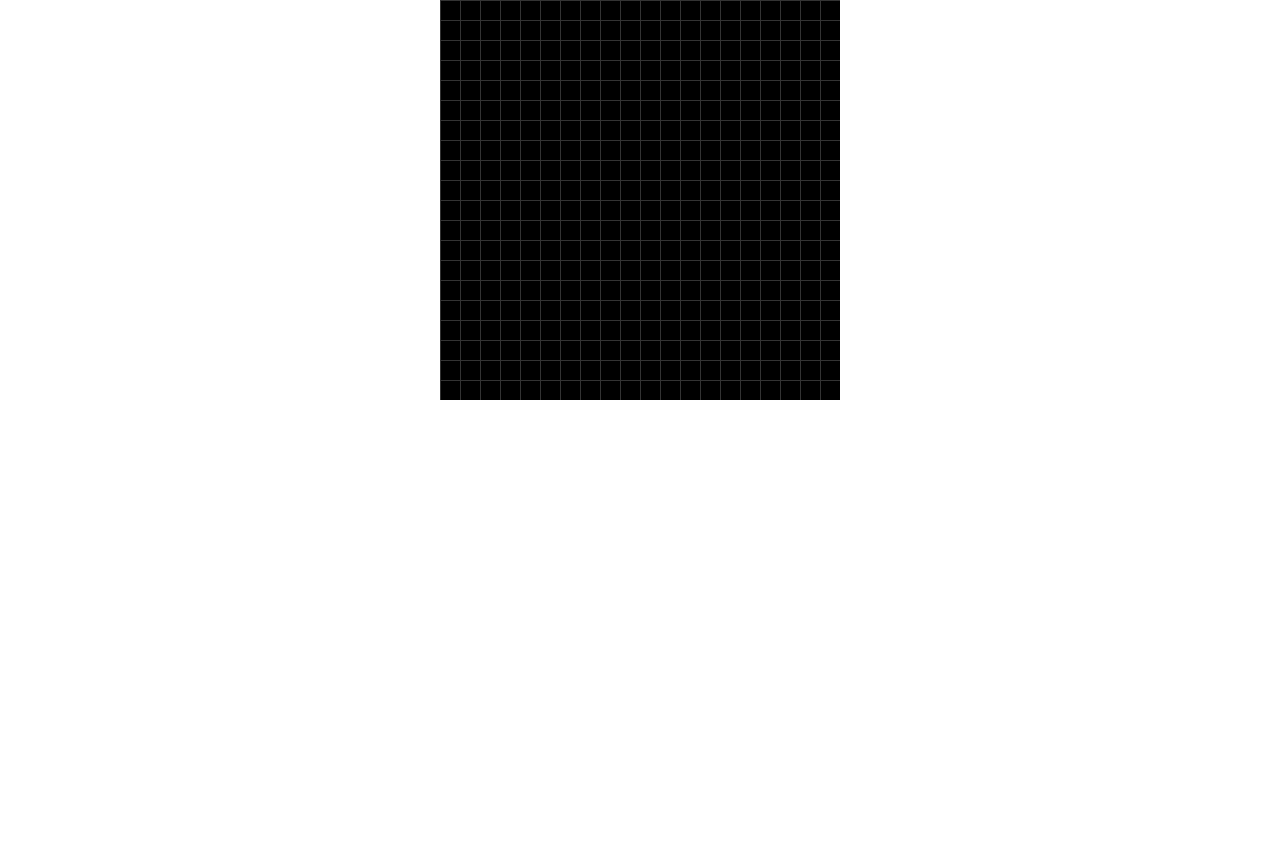
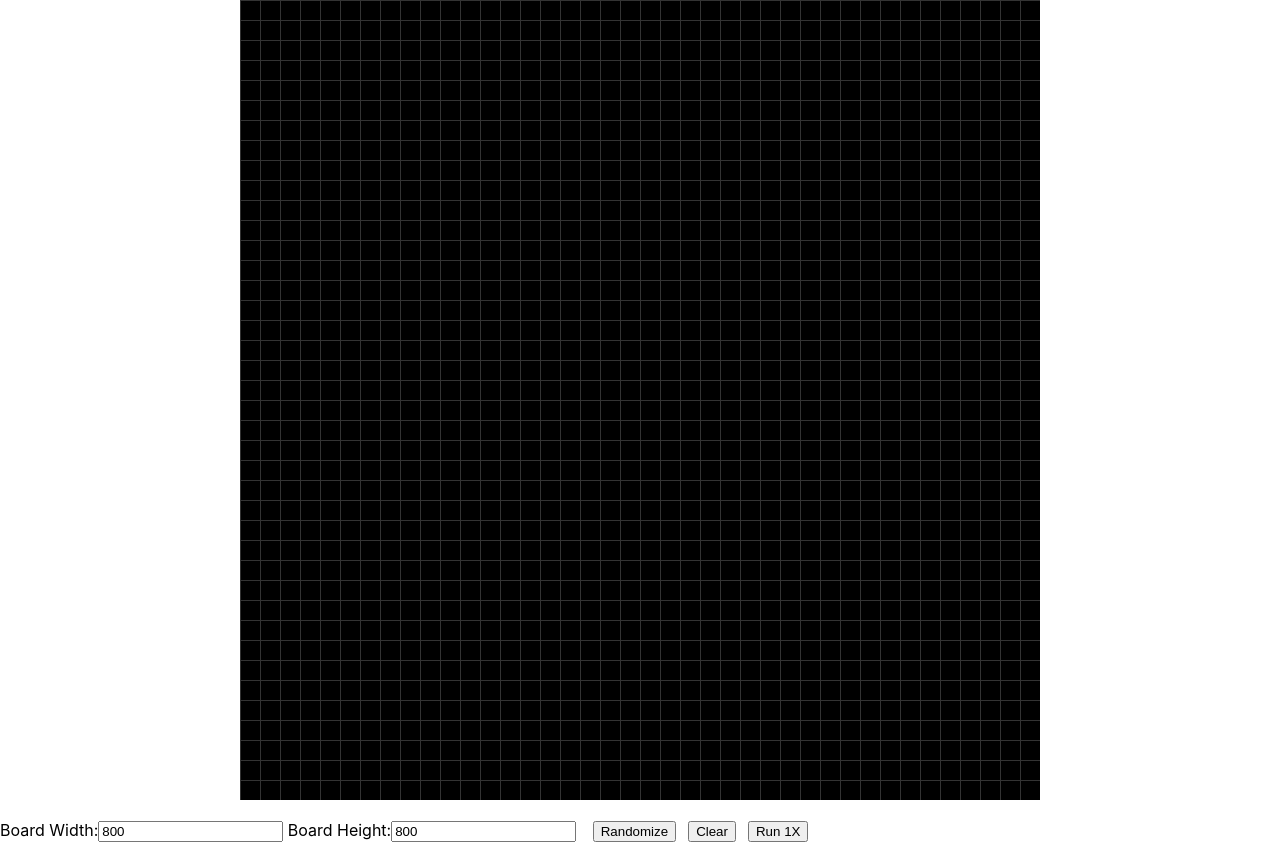
Before and after one commit to MaxiCB/Game-Of-Life, a React (Create React App) app in the folder client/: page / in a window 1280 px wide. Before the commit the page ends 800 px from the top, so only its background shows below. Built offline with nearby package versions, Linux system fonts and the light colour scheme.

Commit message:
ADD Controls && Base Iteration Functionality
- Added basic controls
- Added base iteration functionality
- Current iteration functionality does not provide intended results, sometimes hangs on glides, and still lifes

```diff
--- a/client/src/components/Cell.tsx
+++ b/client/src/components/Cell.tsx
@@ -8,11 +8,11 @@ const colorSwitch = (state: string) => {
     case "dying":
       return "red";
     default:
-      break;
+      return "black";
   }
 };
 
-const Cell: React.FC<CellProps> = ({ state, size, x, y }) => {
+const GameCell: React.FC<CellProps> = ({ state, size, x, y }) => {
   return (
     <div
       style={{
@@ -27,4 +27,4 @@ const Cell: React.FC<CellProps> = ({ state, size, x, y }) => {
   );
 };
 
-export default Cell;
+export default GameCell;
--- a/client/src/components/Game.tsx
+++ b/client/src/components/Game.tsx
@@ -1,13 +1,22 @@
 import React from "react";
+// Components
+import GameCell from "../components/Cell";
+// Types and Utils
 import { Cell, Grid, GameType, Offset } from "../types";
-import { makeEmptyBoard, handleBoardClick, getElementOffset } from "../utils";
-import { off } from "process";
+import {
+  makeEmptyBoard,
+  handleBoardClick,
+  getElementOffset,
+  makeRandom,
+  makeCells,
+  runIteration,
+} from "../utils";
 
 const Game: React.FC = () => {
   const [cellSize, setCellSize] = React.useState<number>(20);
   const [gridSize, setGridSize] = React.useState<Grid>({
-    width: 400,
-    height: 400,
+    width: 800,
+    height: 800,
   });
   const [grid, setGrid] = React.useState<GameType>({
     rows: gridSize.height / cellSize,
@@ -29,6 +38,7 @@ const Game: React.FC = () => {
   };
 
   return (
+    <div>
       <div
         className="board"
         style={{
@@ -47,7 +57,63 @@ const Game: React.FC = () => {
             setOffset(temp.offset);
           }
         }}
-    ></div>
+      >
+        {cells.map((cell) => (
+          <GameCell
+            state={cell.state}
+            size={cellSize}
+            x={cell.x}
+            y={cell.y}
+            key={`${cell.x},${cell.y}`}
+          />
+        ))}
+      </div>
+      <div className="controls">
+        Board Width:
+        <input
+          value={gridSize.width}
+          onChange={(e) =>
+            setGridSize({
+              width: parseInt(e.target.value, 10),
+              height: gridSize.height,
+            })
+          }
+        />{" "}
+        Board Height:
+        <input
+          value={gridSize.height}
+          onChange={(e) =>
+            setGridSize({
+              width: gridSize.width,
+              height: parseInt(e.target.value, 10),
+            })
+          }
+        />{" "}
+        <button
+          className="button"
+          onClick={(_) => setCells(makeRandom(grid, board))}
+        >
+          Randomize
+        </button>
+        <button
+          className="button"
+          onClick={(_) => {
+            setBoard(makeEmptyBoard(grid));
+            setCells(makeCells(board, grid));
+          }}
+        >
+          Clear
+        </button>
+        <button
+          className="button"
+          onClick={(_) => {
+            setCells(runIteration(grid, board));
+          }}
+        >
+          Run 1X
+        </button>
+      </div>
+    </div>
   );
 };
 
--- a/client/src/styles/App.css
+++ b/client/src/styles/App.css
@@ -11,3 +11,7 @@
   margin-left: 12px;
   cursor: pointer;
 }
+
+.controls {
+  margin-top: 20px;
+}
--- a/client/src/types.ts
+++ b/client/src/types.ts
@@ -24,6 +24,7 @@ export interface OffsetReturn {
 }
 
 export interface Cell {
+  state: string;
   x: number;
   y: number;
 }
--- a/client/src/utils/index.ts
+++ b/client/src/utils/index.ts
@@ -11,18 +11,28 @@ export const makeEmptyBoard = (grid: GameType) => {
   return temp;
 };
 
-const makeCells = (board: any[][], grid: GameType) => {
+export const makeCells = (board: any[][], grid: GameType) => {
   let temp = [];
   if (board.length > 0) {
     for (let i = 0; i < grid.rows; i++) {
       for (let j = 0; j < grid.cols; j++) {
         if (board[i][j]) {
-          temp.push({ x: j, y: i });
+          temp.push({ state: "alive", x: j, y: i });
         }
       }
     }
   }
   return temp;
+};
+
+export const makeRandom = (grid: GameType, board: any[][]) => {
+  for (let y = 0; y < grid.rows; y++) {
+    for (let x = 0; x < grid.cols; x++) {
+      board[y][x] = Math.random() >= 0.5;
+    }
+  }
+
+  return makeCells(board, grid);
 };
 
 export const handleBoardClick = (
@@ -50,3 +60,59 @@ export const getElementOffset = (elem: HTMLDivElement): OffsetReturn => {
   const y = rect.top + window.pageYOffset - doc.clientTop;
   return { offset: { x: x, y: y }, rect: rect };
 };
+
+export const findNeighbors = (
+  grid: GameType,
+  board: any[][],
+  x: number,
+  y: number
+) => {
+  let neighbors = 0;
+  const dirs = [
+    [-1, -1],
+    [-1, 0],
+    [-1, 1],
+    [0, 1],
+    [1, 1],
+    [1, 0],
+    [1, -1],
+    [0, -1],
+  ];
+  for (let i = 0; i < dirs.length; i++) {
+    const dir = dirs[i];
+    let y1 = y + dir[0];
+    let x1 = x + dir[1];
+
+    if (
+      x1 >= 0 &&
+      x1 < grid.cols &&
+      y1 >= 0 &&
+      y1 < grid.rows &&
+      board[y1][x1]
+    ) {
+      neighbors++;
+    }
+  }
+
+  return neighbors;
+};
+
+export const runIteration = (grid: GameType, board: any[][]) => {
+  for (let y = 0; y < grid.rows; y++) {
+    for (let x = 0; x < grid.cols; x++) {
+      let neighbors = findNeighbors(grid, board, x, y);
+      if (board[y][x]) {
+        if (neighbors === 2 || neighbors === 3) {
+          board[y][x] = true;
+        } else {
+          board[y][x] = false;
+        }
+      } else {
+        if (!board[y][x] && neighbors === 3) {
+          board[y][x] = true;
+        }
+      }
+    }
+  }
+  return makeCells(board, grid);
+};
```
Lines whose indentation alone changed are shown as unchanged.
